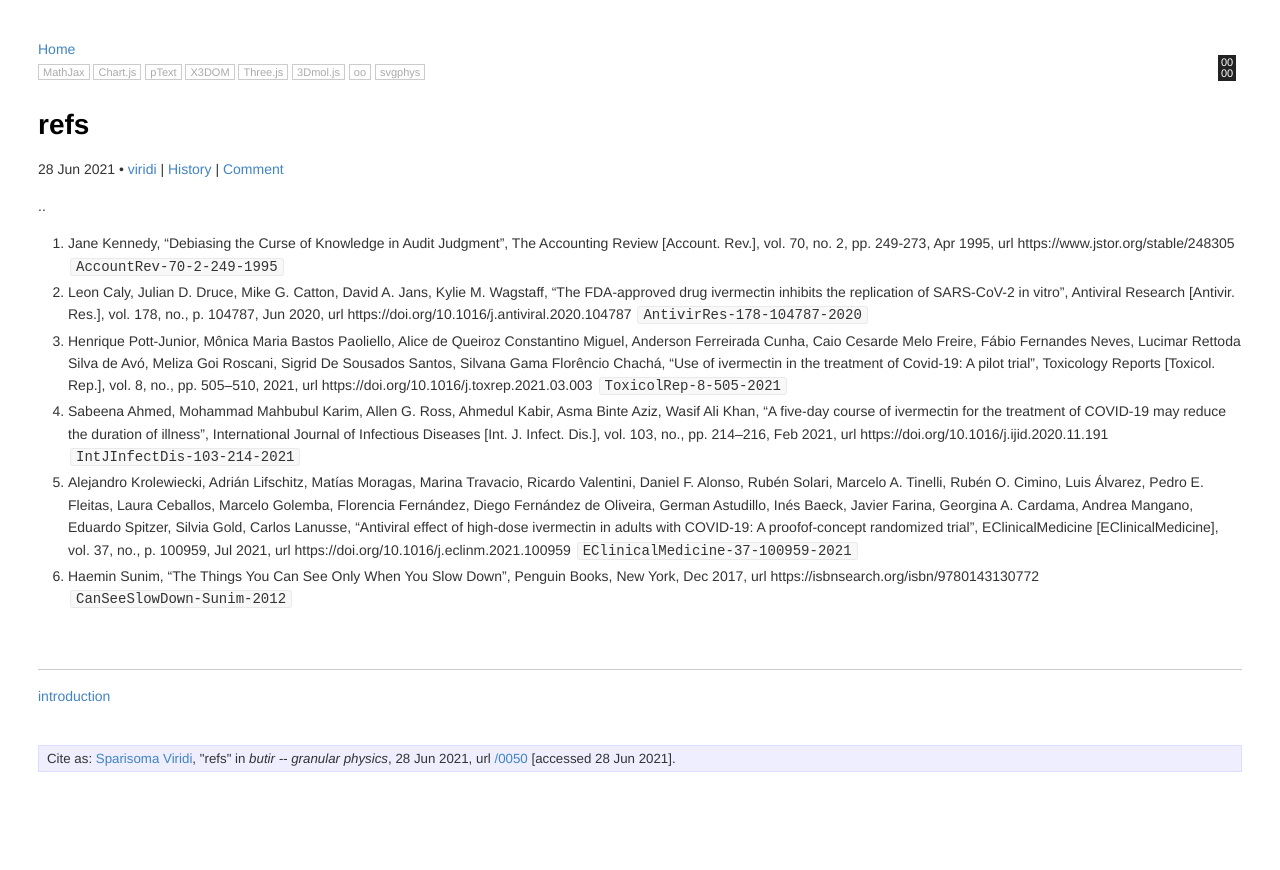
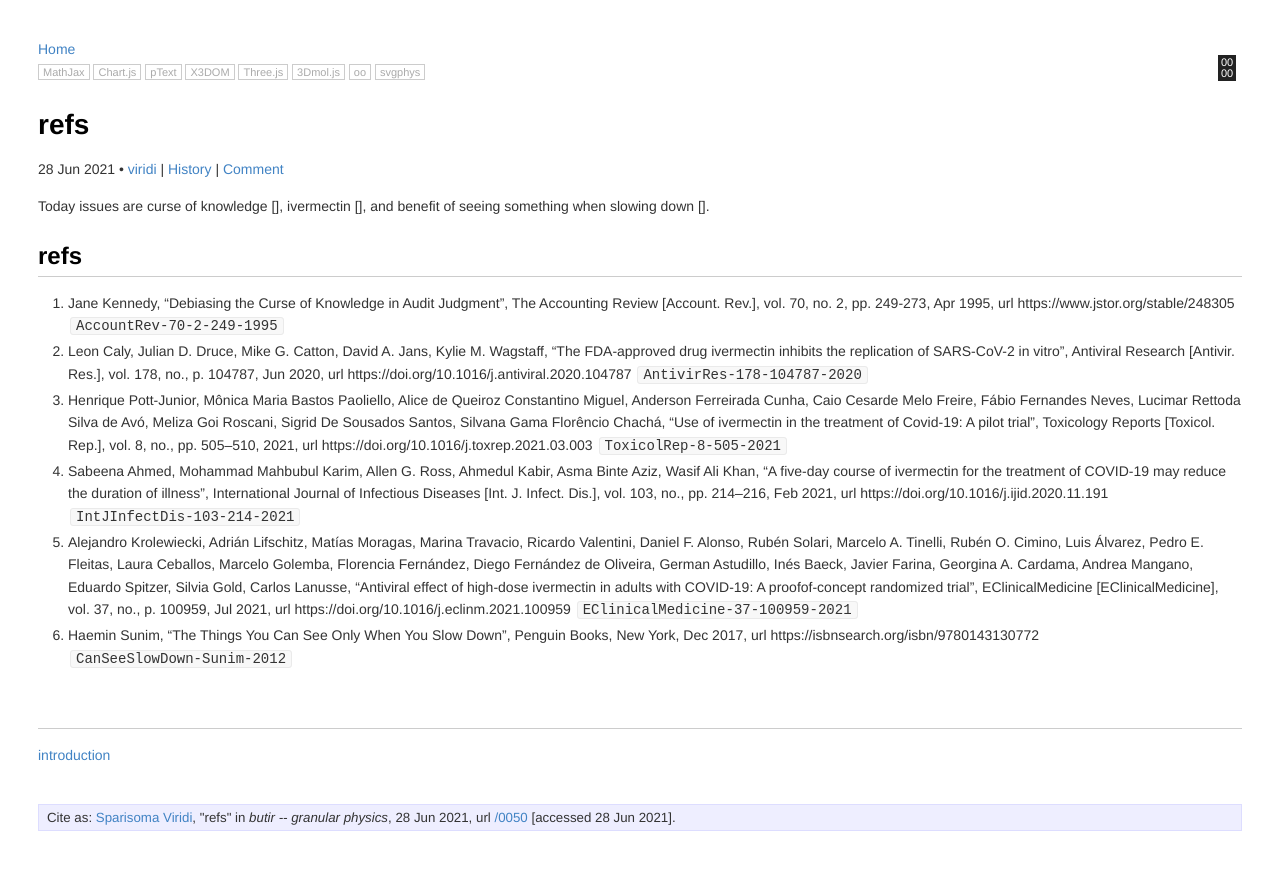
Before and after one commit to dudung/butir, a Jekyll site: the page built from _posts/0/05/2021-06-28-refs.md, in a window 1280 px wide. Shown: the top 870 px of the page. Built offline with Jekyll 4.4.1, drawn with Linux system fonts in a browser that asks for light colours.

Commit message:
cleaning...

```diff
--- a/_posts/0/05/2021-06-28-refs.md
+++ b/_posts/0/05/2021-06-28-refs.md
@@ -19,9 +19,10 @@ src: https://github.com/dudung/butir/commits/main/_posts/0/05/2021-06-28-refs.md
 twitter_username: 6unpnp
 nodes: ['0000']
 ---
-..
+Today issues are curse of knowledge [], ivermectin [], and benefit of seeing something when slowing down [].
 
 
+## refs
 0. Jane Kennedy, "Debiasing the Curse of Knowledge in Audit Judgment", The Accounting Review [Account. Rev.], vol. 70, no. 2, pp. 249-273, Apr 1995, url https://www.jstor.org/stable/248305 `AccountRev-70-2-249-1995`
 1. Leon Caly, Julian D. Druce, Mike G. Catton, David A. Jans, Kylie M. Wagstaff, "The FDA-approved drug ivermectin inhibits the replication of SARS-CoV-2 in
 vitro", Antiviral Research [Antivir. Res.], vol. 178, no., p. 104787, Jun 2020, url https://doi.org/10.1016/j.antiviral.2020.104787 `AntivirRes-178-104787-2020`
```
